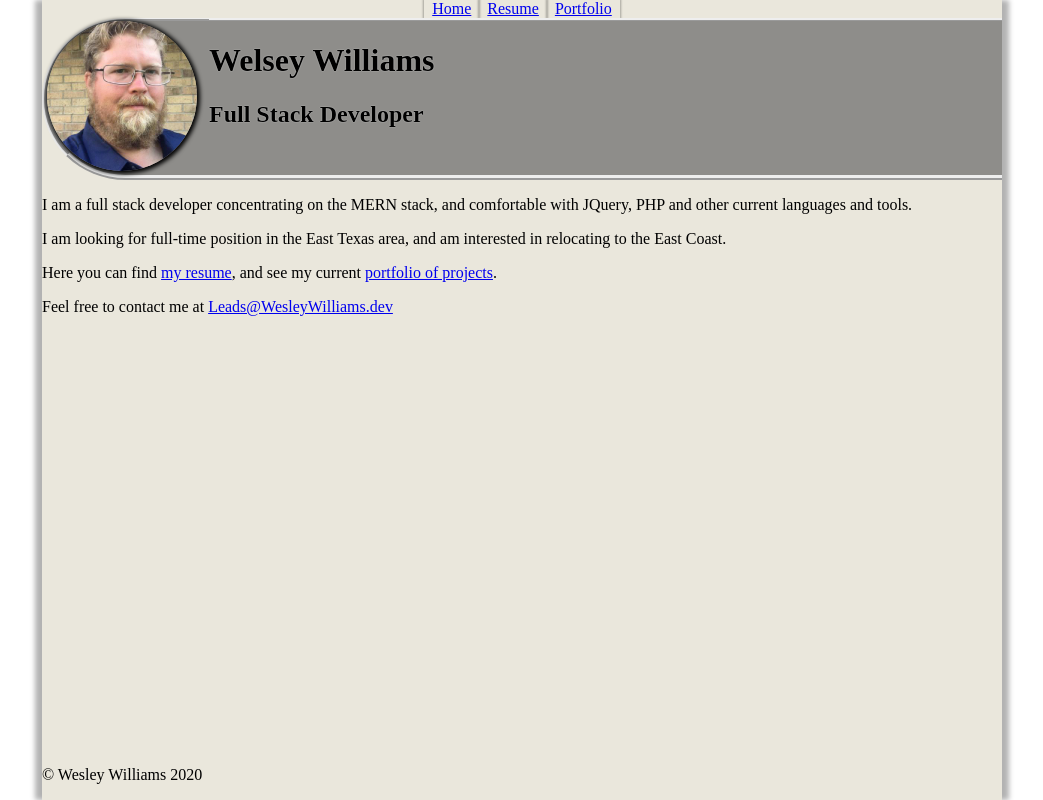
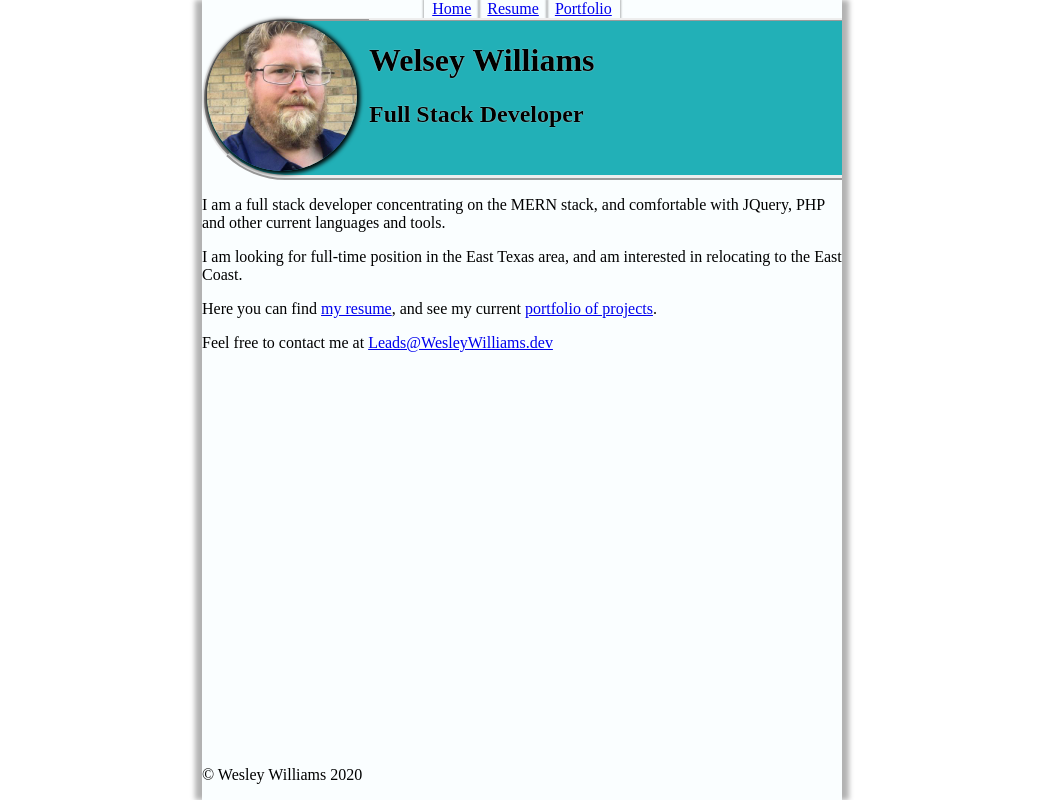
Before and after one commit to Moto42/Moto42.github.io, an Eleventy site: page _templates/index.liquid in a window 1280 px wide. Shown: the whole page, without its empty margins (118-1161 px from the left). Built offline with nearby package versions, Linux system fonts and the light colour scheme; Eleventy itself is replaced by a stand-in of ours; files that its build step writes are made by us from their sources; files whose address does not match are found by name; a web font is replaced by a local one.

Commit message:
Formatting changes

```diff
--- a/docs/css/main.css
+++ b/docs/css/main.css
@@ -1,8 +1,8 @@
 
 /* Color Definitions */
 html {
-    --background__master : #EAE7DC;
-    --background__hero : #8E8D8A;
+    --background__master : #FAFEFF;
+    --background__hero : #22B0B7;
 }
 body {
     margin: 0;
@@ -12,7 +12,7 @@ body {
     flex-direction: column;
     min-height: 100vh;
     background: var(--background__master);
-    max-width: 120ch;
+    max-width: 80ch;
     margin: 0 auto 0 auto;
     box-shadow: -7px 0px 5px rgba(0,0,0,0.3), 7px 0px 5px rgba(0,0,0,0.3);
 }
```
